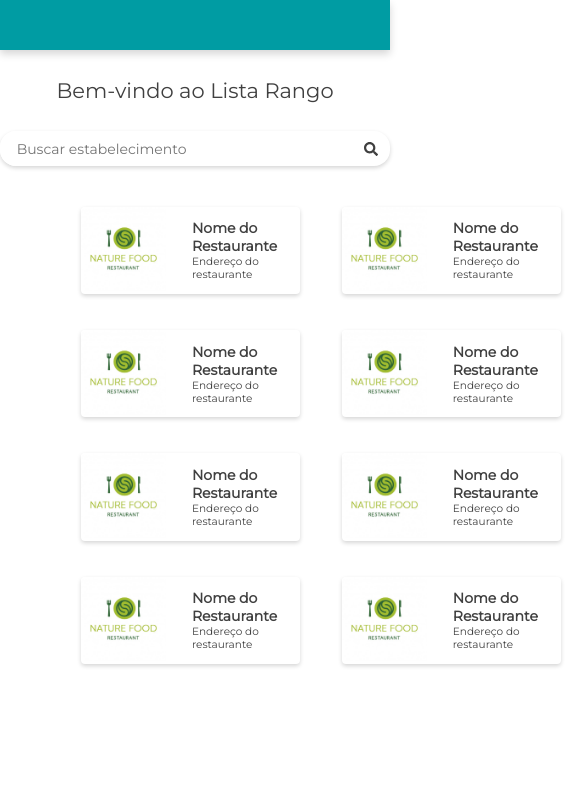
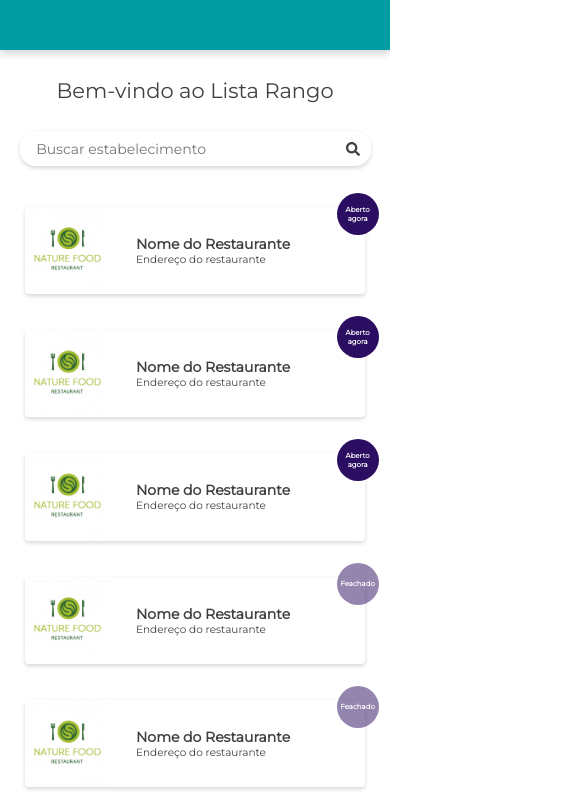
Before and after one commit to ojhones/lista-rango, a Next.js app: page / in a window 390 px wide. Shown: the top 807 px of the page, 585 px wide, since content can reach past the window. Built offline with nearby package versions, Linux system fonts and the light colour scheme.

Commit message:
Created mock on EstablishmentCard and Adjust responsive on index page

```diff
--- /dev/null
+++ b/src/components/EstablishmentCard/data.ts
@@ -0,0 +1,61 @@
+export const data = [
+  {
+    id: 0,
+    isOpen: true,
+  },
+
+  {
+    id: 1,
+    isOpen: true,
+  },
+
+  {
+    id: 2,
+    isOpen: true,
+  },
+
+  {
+    id: 3,
+    isOpen: false,
+  },
+
+  {
+    id: 4,
+    isOpen: false,
+  },
+
+  {
+    id: 5,
+    isOpen: true,
+  },
+
+  {
+    id: 6,
+    isOpen: false,
+  },
+
+  {
+    id: 7,
+    isOpen: false,
+  },
+
+  {
+    id: 8,
+    isOpen: true,
+  },
+
+  {
+    id: 9,
+    isOpen: false,
+  },
+
+  {
+    id: 10,
+    isOpen: false,
+  },
+
+  {
+    id: 11,
+    isOpen: true,
+  },
+]
--- a/src/components/EstablishmentCard/index.tsx
+++ b/src/components/EstablishmentCard/index.tsx
@@ -1,21 +1,37 @@
 import * as S from './styles';
 
-export function EstablishmentCard() {
+interface EstablishmentCardProps {
+  isOpen: boolean,
+  StablishmentName: string,
+  StablishmentAddress: string,
+  StablishmentImage?: string,
+}
+
+export function EstablishmentCard({ isOpen, StablishmentName, StablishmentAddress, StablishmentImage }: EstablishmentCardProps) {
   return (
     <S.Container>
       <S.ContentLeft>
-        <img src="/png/nature.png" alt="Nature Food" />
+        {StablishmentImage || <img src="/png/nature.png" alt="Nature Food" />}
       </S.ContentLeft>
 
       <S.ContentRight>
-        <S.StablishmentTitle>
-          Nome do Restaurante
-        </S.StablishmentTitle>
+        <S.StablishmentName>
+          {StablishmentName}
+        </S.StablishmentName>
 
         <S.StablishmentAddress>
-          Endereço do restaurante
+          {StablishmentAddress}
         </S.StablishmentAddress>
       </S.ContentRight>
-    </S.Container>
+
+
+      <S.IndicatorOpen isOpen={isOpen}>
+        {isOpen ? (
+          <p>Aberto agora</p>
+        ) : (
+          <p>Feachado</p>
+        )}
+      </S.IndicatorOpen>
+    </S.Container >
   )
 }
--- a/src/components/EstablishmentCard/styles.ts
+++ b/src/components/EstablishmentCard/styles.ts
@@ -2,7 +2,13 @@ import styled from 'styled-components';
 
 import colors from '../../styles/colors';
 
+interface IndicatorProps {
+  isOpen: boolean;
+}
+
 export const Container = styled.div`
+  position: relative;
+
   width: 100%;
   height: 6.25rem;
   max-width: 22.9375;
@@ -31,7 +37,7 @@ export const ContentRight = styled.div`
   padding: 2rem 1.65rem;
 `
 
-export const StablishmentTitle = styled.h3`
+export const StablishmentName = styled.h3`
   font-size: 1rem;
   text-align: left;
   letter-spacing: 0px;
@@ -44,3 +50,51 @@ export const StablishmentAddress = styled.p`
   letter-spacing: 0px;
   color: ${colors.black};
 `
+
+export const IndicatorOpen = styled.span<IndicatorProps>`
+  top: -1rem;
+  right: -1rem;
+  position: absolute;
+
+  width: 3rem;
+  height: 3rem;
+  border-radius: 50%;
+
+  display: flex;
+  align-items: center;
+  justify-content: center;
+  background: ${colors.purple800};
+  opacity: ${({isOpen}) => isOpen ? 1 : 0.5};
+
+  p{
+    text-align: center;
+    font-size: 0.5rem;
+    font-weight: bold;
+    color: ${colors.white};
+  }
+`;
+
+
+// export const IsClosed = styled.span`
+//   top: -1rem;
+//   right: -1rem;
+//   position: absolute;
+
+//   width: 3rem;
+//   height: 3rem;
+//   border-radius: 50%;
+
+//   display: flex;
+//   align-items: center;
+//   justify-content: center;
+
+//   opacity: 0.5;
+//   background: ${colors.purple800};
+
+//   p{
+//     text-align: center;
+//     font-size: 0.5rem;
+//     font-weight: bold;
+//     color: ${colors.white};
+//   }
+// `;
--- a/src/components/InputSearch/styles.ts
+++ b/src/components/InputSearch/styles.ts
@@ -3,7 +3,7 @@ import styled from 'styled-components';
 import colors from '../../styles/colors';
 
 export const Container = styled.div`
-  width: 100%;
+  width: 90%;
   height: 2.5rem;
   max-width: 840px;
   border-radius: 16px;
--- a/src/pages/index.tsx
+++ b/src/pages/index.tsx
@@ -1,4 +1,6 @@
 import * as S from '../styles/pages/index';
+
+import { data } from '../components/EstablishmentCard/data'
 
 import {
   SEO,
@@ -20,18 +22,14 @@ export default function Home() {
         <InputSearch />
 
         <S.WrapperContent>
-          <EstablishmentCard />
-          <EstablishmentCard />
-          <EstablishmentCard />
-          <EstablishmentCard />
-          <EstablishmentCard />
-          <EstablishmentCard />
-          <EstablishmentCard />
-          <EstablishmentCard />
-          <EstablishmentCard />
-          <EstablishmentCard />
-          <EstablishmentCard />
-          <EstablishmentCard />
+          {data.map(item => (
+            <EstablishmentCard
+              key={item.id}
+              isOpen={item.isOpen}
+              StablishmentName='Nome do Restaurante'
+              StablishmentAddress="Endereço do restaurante"
+            />
+          ))}
         </S.WrapperContent>
       </S.Wrapper>
     </S.Container>
--- a/src/styles/pages/index.ts
+++ b/src/styles/pages/index.ts
@@ -38,4 +38,20 @@ export const WrapperContent = styled.section`
   display: grid;
   gap: 2.56rem 3rem;
   grid-template-columns: repeat(3, 1fr);
+
+  @media (max-width: 968px){
+    padding: 2.87rem 3.8125rem 0.5rem 3.8125rem;
+  }
+
+  @media (max-width: 968px){
+    grid-template-columns: repeat(2, 1fr);
+  }
+
+  @media (max-width: 760px){
+    padding: 2.87rem 1.8125rem 0.5rem 1.8125rem;
+  }
+
+  @media (max-width: 549px){
+    grid-template-columns: 1fr;
+  }
 `;
```
